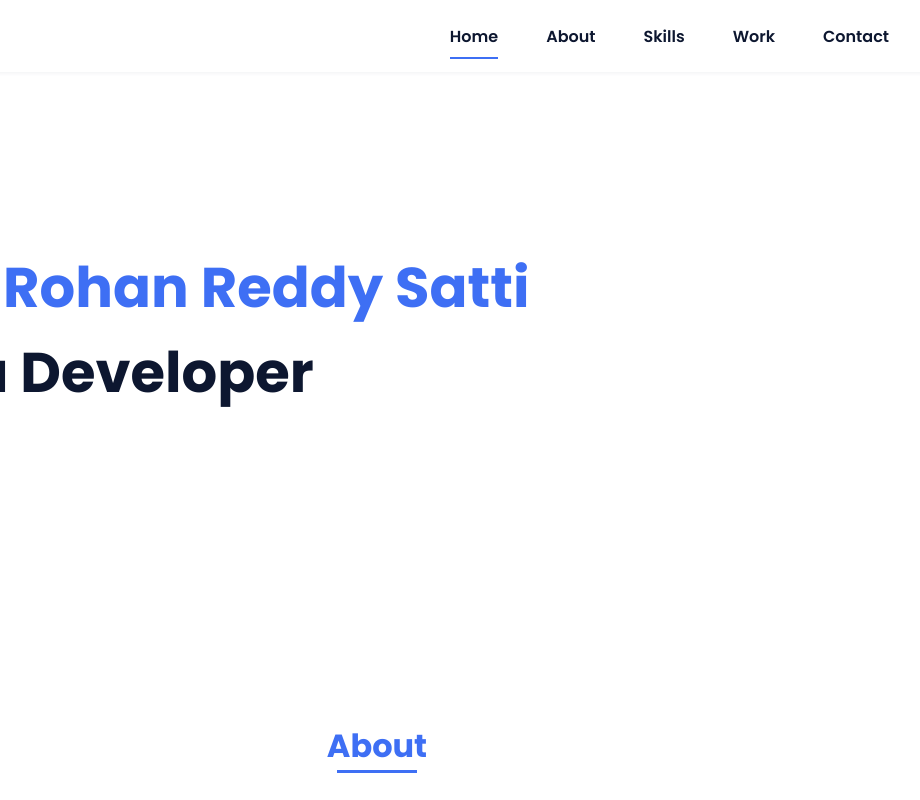
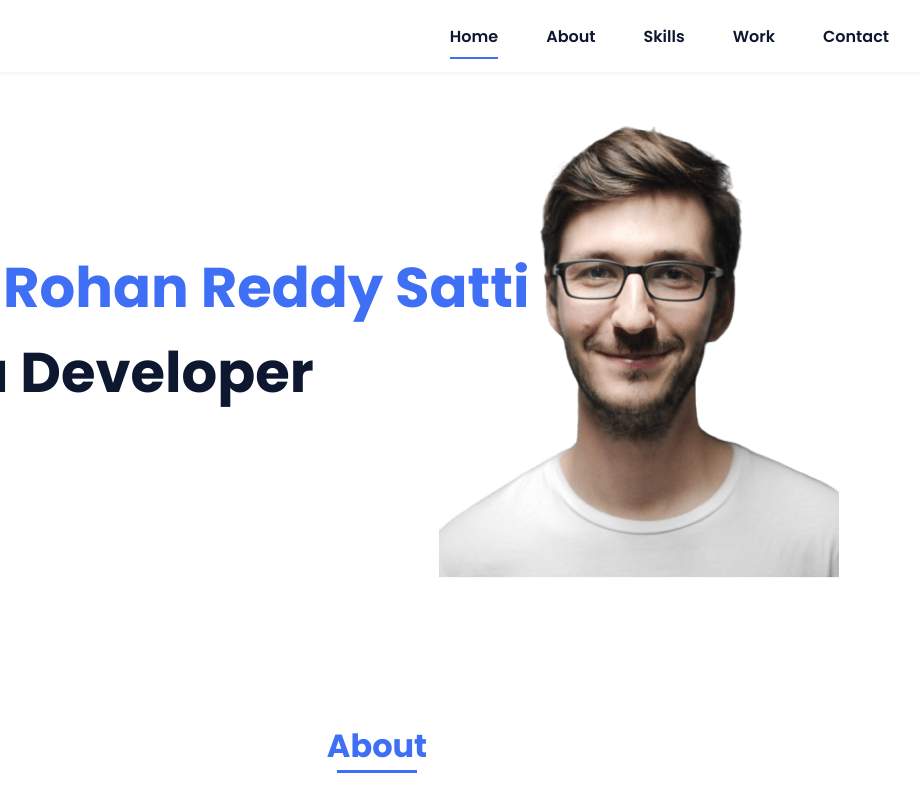
Before and after one commit to rohanreddysatti/rohanreddysatti.github.io, a plain HTML site: page index.html in a window 1280 px wide. Shown: the top 800 px of the page, 263-1183 px from the left. Drawn offline with nearby package versions, Linux system fonts and the light colour scheme.

Commit message:
Update index.html

```diff
--- a/index.html
+++ b/index.html
@@ -41,7 +41,7 @@
                 <div class="home__data">
                     <h1 class="home__title">Hi,<br>I'am <span class="home__title-color">Rohan Reddy Satti</span><br> Java Developer</h1>
                     <div class="home__img">
-                            <image class="home__blob-img" x="50" y="60" href="assets/img/perfil.png"/>
+                            <img src="assets/img/perfil.png" alt="Rohan Reddy" class="profile-img">
                     </div>
 
                 </div>
```
